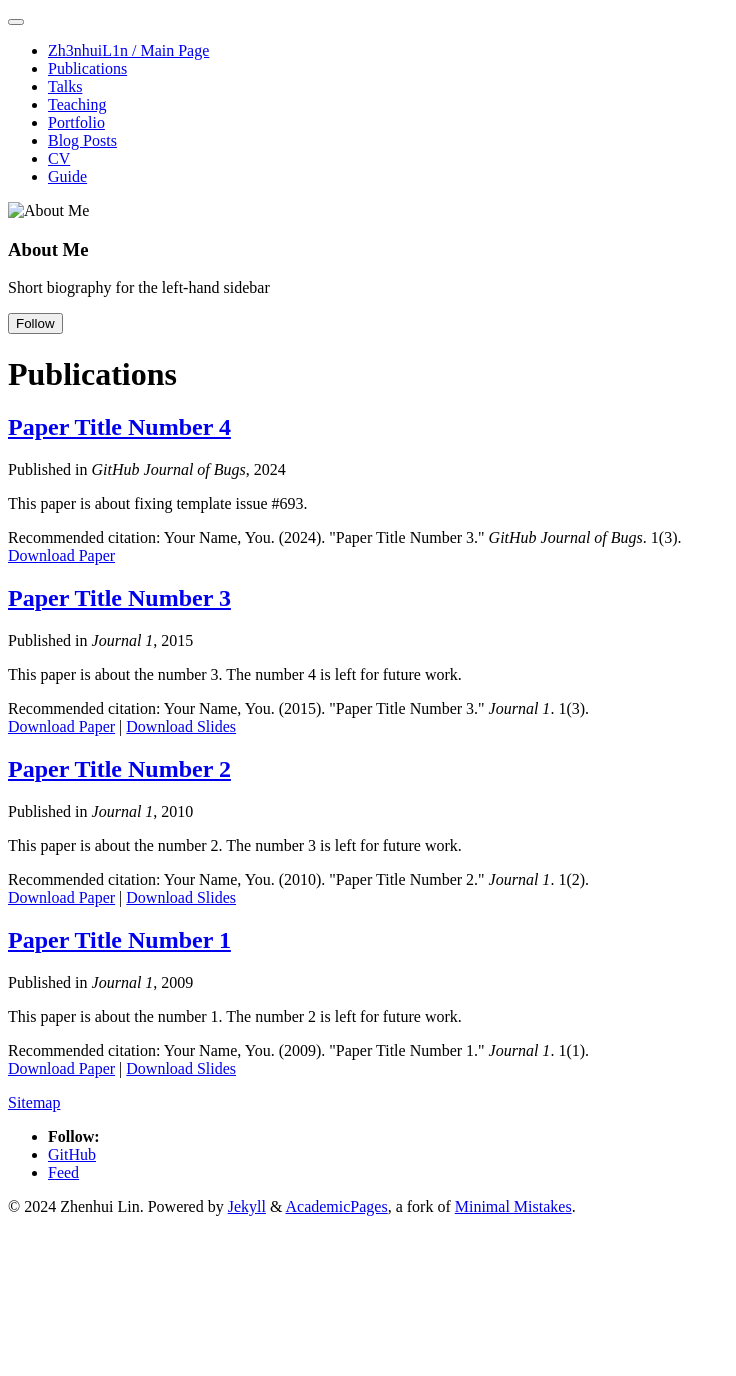
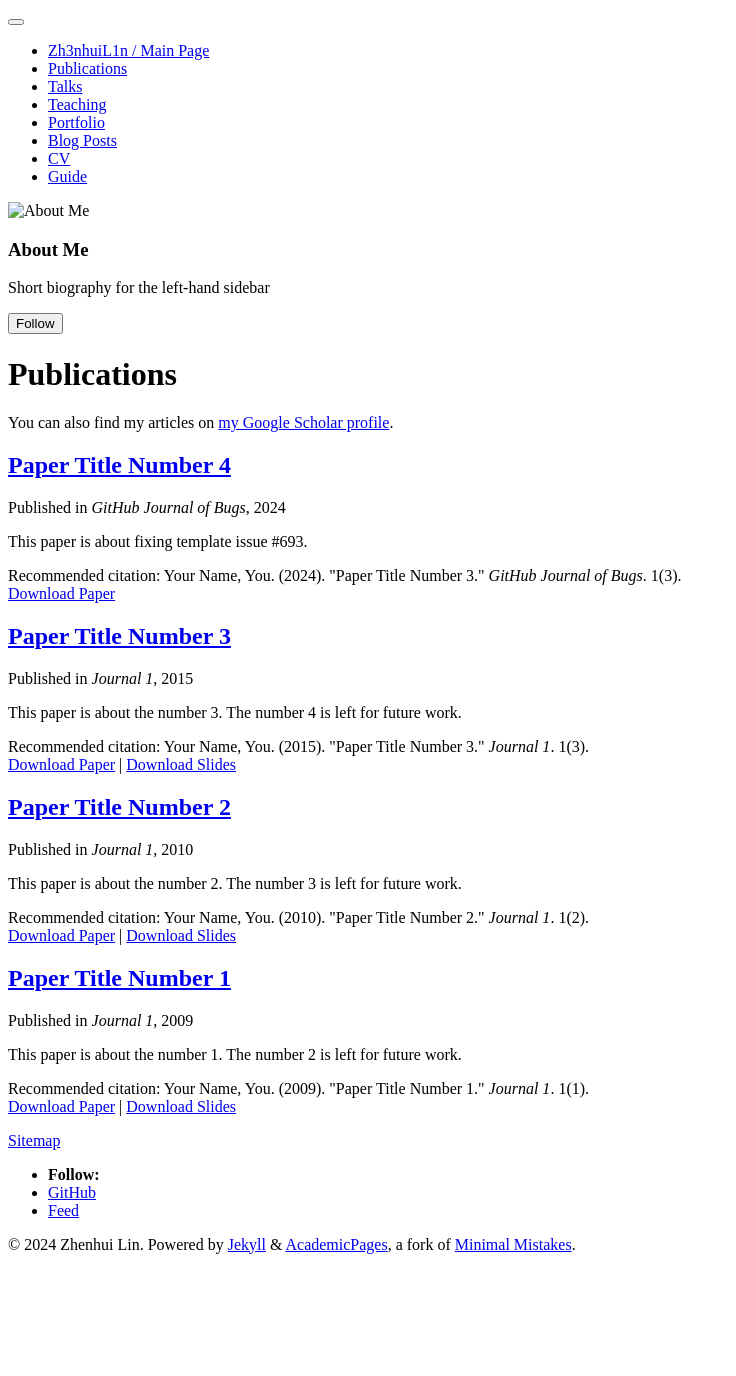
Before and after one commit to ZhenhuiL1n/Zh3nhuiL1n.github.io, a Jekyll site: the page built from _pages/publications.md, in a window 1280 px wide. Shown: the whole page, without its empty margins (0-736 px from the left). Built offline with Jekyll 4.4.1, drawn with Linux system fonts in a browser that asks for light colours; a script bundle is joined from its source files by our own code; library files that are not in the unit come from our copies; before the commit the page ends 1338 px from its top, so only the background shows below that; part of the change alters nothing that is shown.

Commit message:
Update _config.yml roll back

```diff
--- a/_config.yml
+++ b/_config.yml
@@ -32,32 +32,32 @@ author:
 
   # Academic websites
   arxiv            : # URL - Update with the correct link to your profile
-  googlescholar    : # URL
+  googlescholar    : "https://scholar.google.com/citations?user=PS_CX0AAAAAJ"
   impactstory      : # URL
-  orcid            : # URL
+  orcid            : "http://orcid.org/yourorcidurl"
   semantic         : # URL
-  pubmed           : # URL
+  pubmed           : "https://www.ncbi.nlm.nih.gov/pubmed/?term=john+snow"
   researchgate     : # URL
 
   # Repositories and software development
   bitbucket        : # Username - Update with your username on the site
   codepen          : # Username
   dribbble         : # Username
-  github           : "ZhenhuiL1n"
+  github           : "academicpages"
   kaggle           : # Username
   stackoverflow    : # User number or user number and name (i.e., use "1" or "1/jeff-atwood")
 
   # Social media
-  bluesky          : # Replace this with you Bluesky username
-  facebook         : 1740158369563165
+  bluesky          : "bsky.app" # Replace this with you Bluesky username
+  facebook         : # Username
   flickr           : # Username
   foursquare       : # Username
   goodreads        : # Username
   google_plus      : # Username
   keybase          : # Username
-  instagram        : zh3nhuil11n
+  instagram        : # Username
   lastfm           : # Username
-  linkedin         : zhenhui-lin-5b6510226
+  linkedin         : # Username
   mastodon         : # URL
   medium           : # URL
   pinterest        : # Username
```
